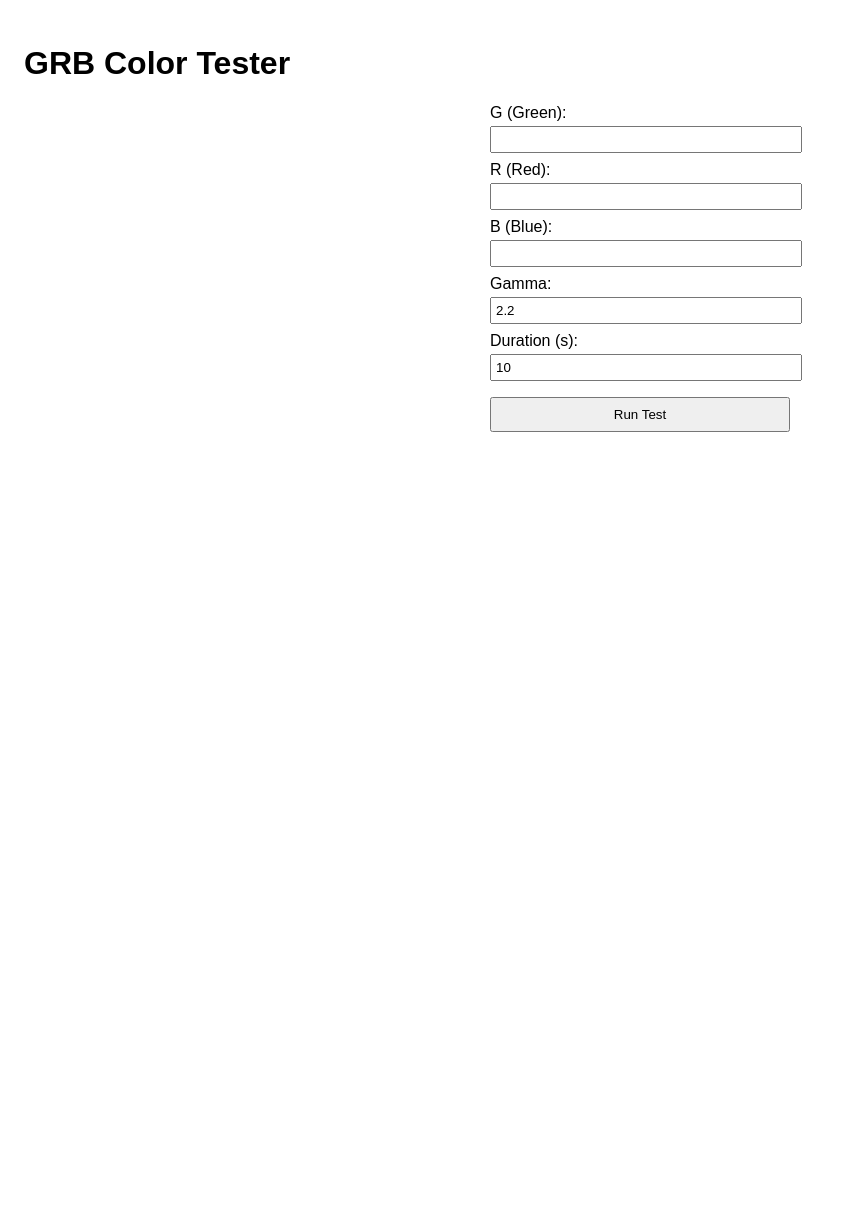
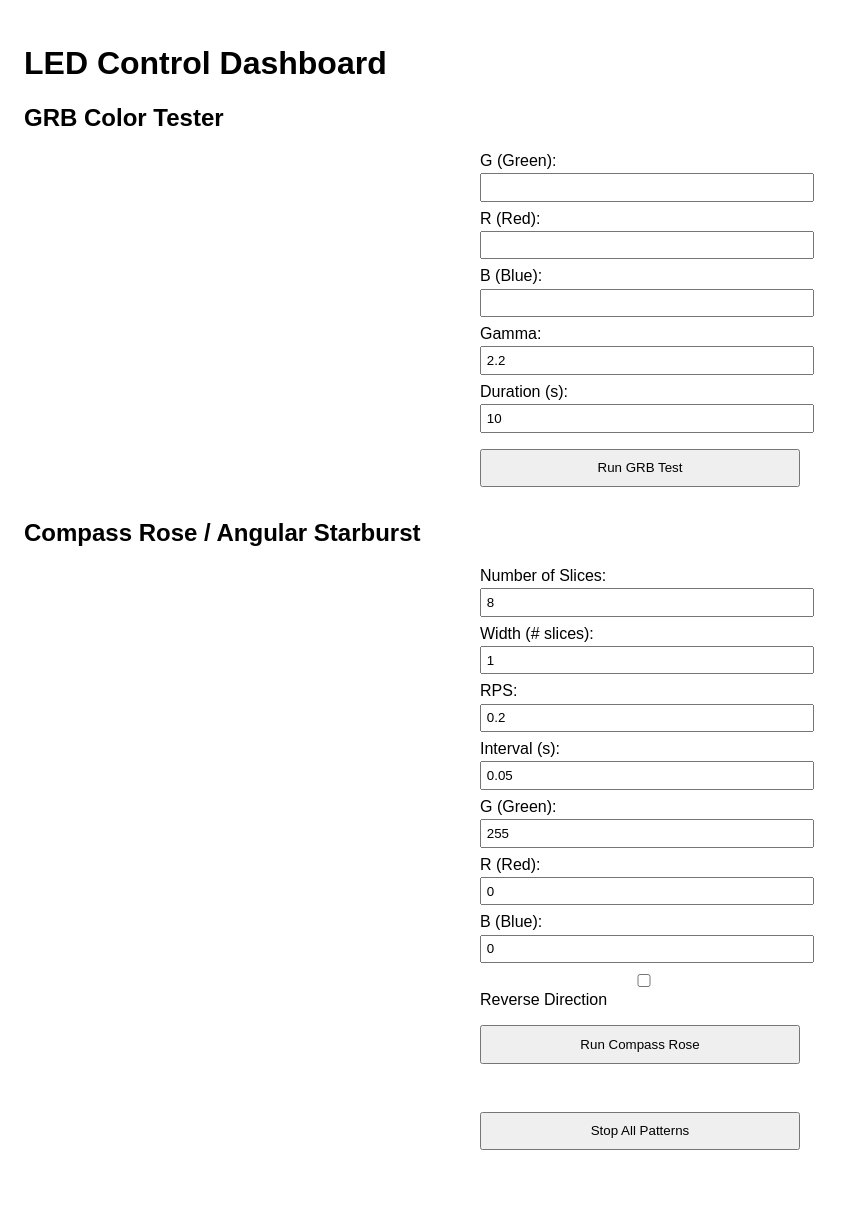
Before and after one commit to domsav13/iotxmastree, a Flask app: page / in a window 1280 px wide. Shown: the whole page, without its empty margins (0-852 px from the left). Before the commit the page ends 432 px from the top, so only its background shows below. Run offline with Flask 3, Linux system fonts and the light colour scheme.

Commit message:
Update index.html

```diff
--- a/templates/index.html
+++ b/templates/index.html
@@ -3,34 +3,50 @@
 <head>
   <meta charset="UTF-8">
   <meta name="viewport" content="width=device-width, initial-scale=1.0">
-  <title>GRB Tester</title>
+  <title>LED Control UI</title>
   <style>
     body { font-family: sans-serif; padding: 1rem; }
-    form { max-width: 300px; margin: auto; }
+    section { margin-bottom: 2rem; }
+    form { max-width: 320px; margin: auto; }
     label { display: block; margin-top: 0.5rem; }
-    input { width: 100%; padding: 0.25rem; margin-top: 0.25rem; }
-    button { margin-top: 1rem; padding: 0.5rem; width: 100%; }
+    input, select { width: 100%; padding: 0.3rem; margin-top: 0.2rem; }
+    button { margin-top: 1rem; padding: 0.6rem; width: 100%; }
   </style>
 </head>
 <body>
-  <h1>GRB Color Tester</h1>
-  <form action="/run_grb_test" method="post">
-    <label for="g">G (Green):</label>
-    <input type="number" id="g" name="g" min="0" max="255" required>
+  <h1>LED Control Dashboard</h1>
 
-    <label for="r">R (Red):</label>
-    <input type="number" id="r" name="r" min="0" max="255" required>
+  <section>
+    <h2>GRB Color Tester</h2>
+    <form action="/run_grb_test" method="post">
+      <label>G (Green):<input type="number" name="g" min="0" max="255" required></label>
+      <label>R (Red):<input type="number" name="r" min="0" max="255" required></label>
+      <label>B (Blue):<input type="number" name="b" min="0" max="255" required></label>
+      <label>Gamma:<input type="number" name="gamma" step="0.1" value="2.2"></label>
+      <label>Duration (s):<input type="number" name="duration" step="0.1" value="10"></label>
+      <button type="submit">Run GRB Test</button>
+    </form>
+  </section>
 
-    <label for="b">B (Blue):</label>
-    <input type="number" id="b" name="b" min="0" max="255" required>
+  <section>
+    <h2>Compass Rose / Angular Starburst</h2>
+    <form action="/run_compass" method="post">
+      <label>Number of Slices:<input type="number" name="num_slices" min="1" value="8"></label>
+      <label>Width (# slices):<input type="number" name="width" min="1" value="1"></label>
+      <label>RPS:<input type="number" name="rps" step="0.1" value="0.2"></label>
+      <label>Interval (s):<input type="number" name="interval" step="0.01" value="0.05"></label>
+      <label>G (Green):<input type="number" name="g_comp" min="0" max="255" value="255"></label>
+      <label>R (Red):<input type="number" name="r_comp" min="0" max="255" value="0"></label>
+      <label>B (Blue):<input type="number" name="b_comp" min="0" max="255" value="0"></label>
+      <label><input type="checkbox" name="reverse"> Reverse Direction</label>
+      <button type="submit">Run Compass Rose</button>
+    </form>
+  </section>
 
-    <label for="gamma">Gamma:</label>
-    <input type="number" id="gamma" name="gamma" step="0.1" value="2.2">
-
-    <label for="duration">Duration (s):</label>
-    <input type="number" id="duration" name="duration" step="0.1" value="10">
-
-    <button type="submit">Run Test</button>
-  </form>
+  <section>
+    <form action="/stop" method="post">
+      <button type="submit">Stop All Patterns</button>
+    </form>
+  </section>
 </body>
 </html>
```
